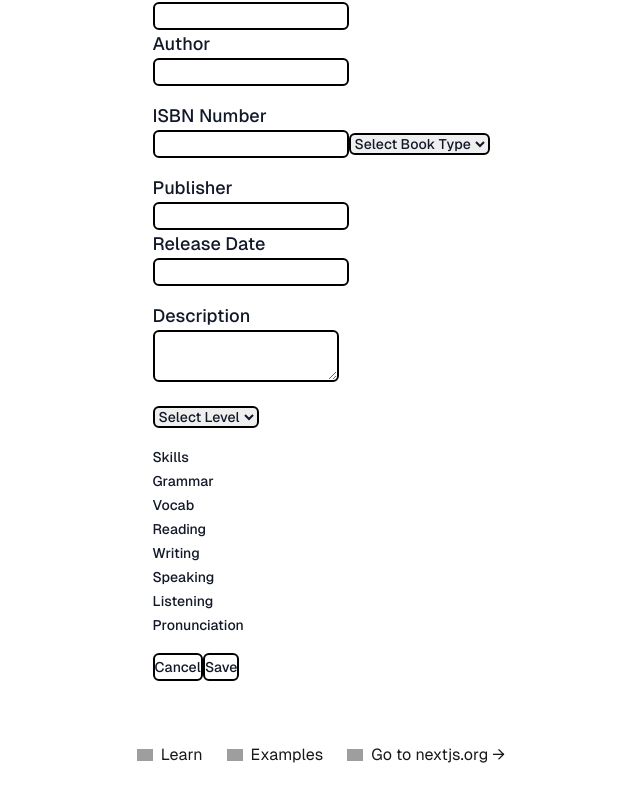
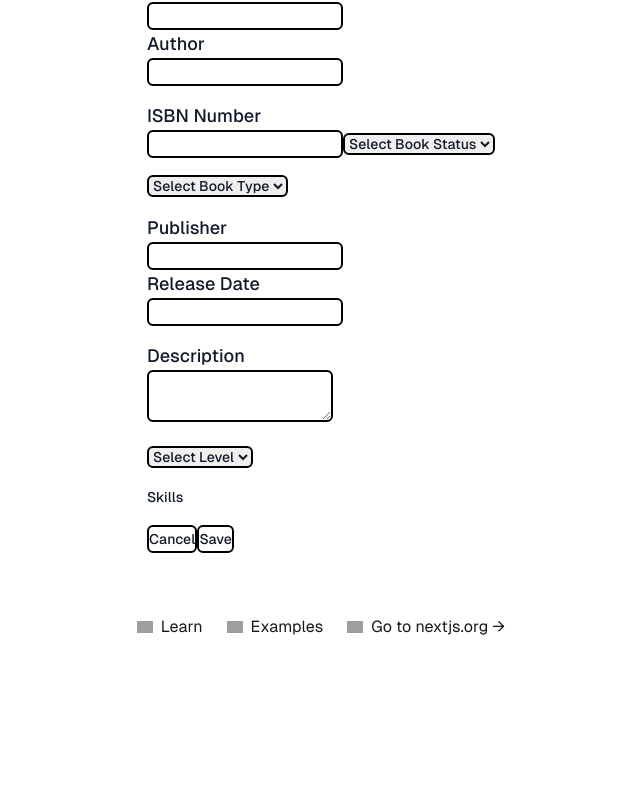
Before and after one commit to JumboCode/english-at-large, a Next.js app: page / in a window 1280 px wide. Shown: the part 394-1196 px from the top of the page, without its empty margins (319-959 px from the left). After the commit the page ends 1111 px from the top, so only its background shows below. Built offline with nearby package versions, Linux system fonts and the light colour scheme; grey boxes are pictures that could not be loaded.

Commit message:
updated code with looping through primsa enum

```diff
--- a/src/components/AddNewBookForm.tsx
+++ b/src/components/AddNewBookForm.tsx
@@ -1,12 +1,20 @@
 "use client";
+import { BookSkills, BookLevel, BookStatus, BookType } from "@prisma/client";
 
 const AddNewBookForm = () => {
-  //   const [loading, setLoading] = useState(false);
-  //   const [error, setError] = useState<string | null>(null);
+
+  const skills = Object.values(BookSkills);
+  const levels = Object.values(BookLevel);
+  const status = Object.values(BookStatus);
+  const types = Object.values(BookType);
+
+
+
+  console.log(skills)
 
   return (
     <div className="bg-white text-black block text-sm font-medium leading-6 text-gray-900">
-      <form className="block flex flex-col gap-y-4">
+      <form className="flex flex-col gap-y-4">
         <h1 className="font-bold text-3xl">Add new Book</h1>
         <div>
           <label htmlFor="title" className="block text-lg ">Title</label>
@@ -18,7 +26,18 @@ const AddNewBookForm = () => {
           <label htmlFor="ISBN " className="block text-lg ">ISBN Number</label>
           <input type="text" id="ISBN" className="border-2 border-black border-solid rounded-md"/>
           <select name="type" className="border-2 border-black border-solid rounded-md">
+            <option value="">Select Book Status</option>
+            {status.map((stat, index) => {
+                return (<option key={index}>{stat.replace("_", " ")}</option>)
+              })}
+          </select>
+        </div>
+        <div>
+          <select name="type" className="border-2 border-black border-solid rounded-md">
             <option value="">Select Book Type</option>
+            {types.map((type, index) => {
+                return (<option key={index}>{type.replace("_", " ")}</option>)
+              })}
           </select>
         </div>
         <div>
@@ -34,20 +53,19 @@ const AddNewBookForm = () => {
         <div>
         <select name="level" className="border-2 border-black border-solid rounded-md">
             <option value="">Select Level</option >
+            {levels.map((level, index) => {
+                return (<option key={index}>{level.replace("_", " ")}</option>)
+              })}
           </select>
         </div>
 
         <div>
           <p>Skills</p>
-          <ul>
-            <li>Grammar</li>
-            <li>Vocab</li>
-            <li>Reading</li>
-            <li>Writing</li>
-            <li>Speaking</li>
-            <li>Listening</li>
-            <li>Pronunciation</li>
-          </ul>
+            <ul>
+              {skills.map((skill, index) => {
+                return (<li key={index}>{skill.replace("_", " ")}</li>)
+              })}
+            </ul>
         </div>
         <div>
           <button type="button" className="border-2 border-black border-solid rounded-md">Cancel</button>
```
Also changed, not shown: hello.txt (deleted).
